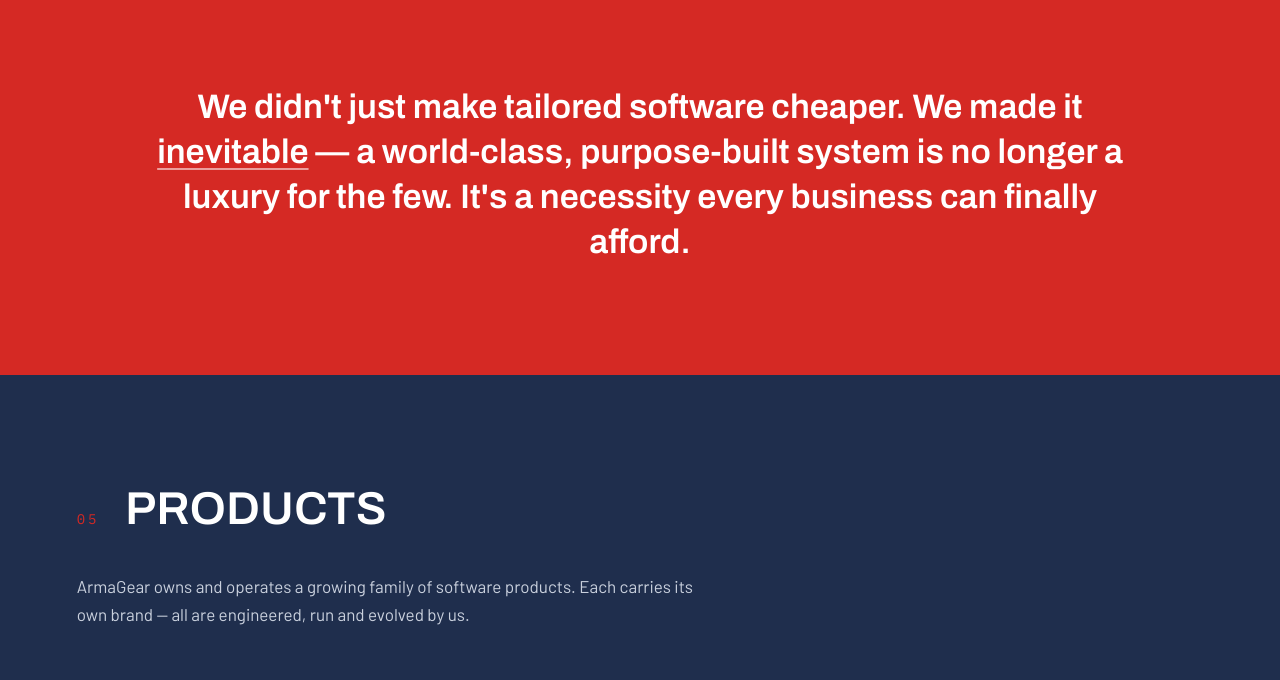
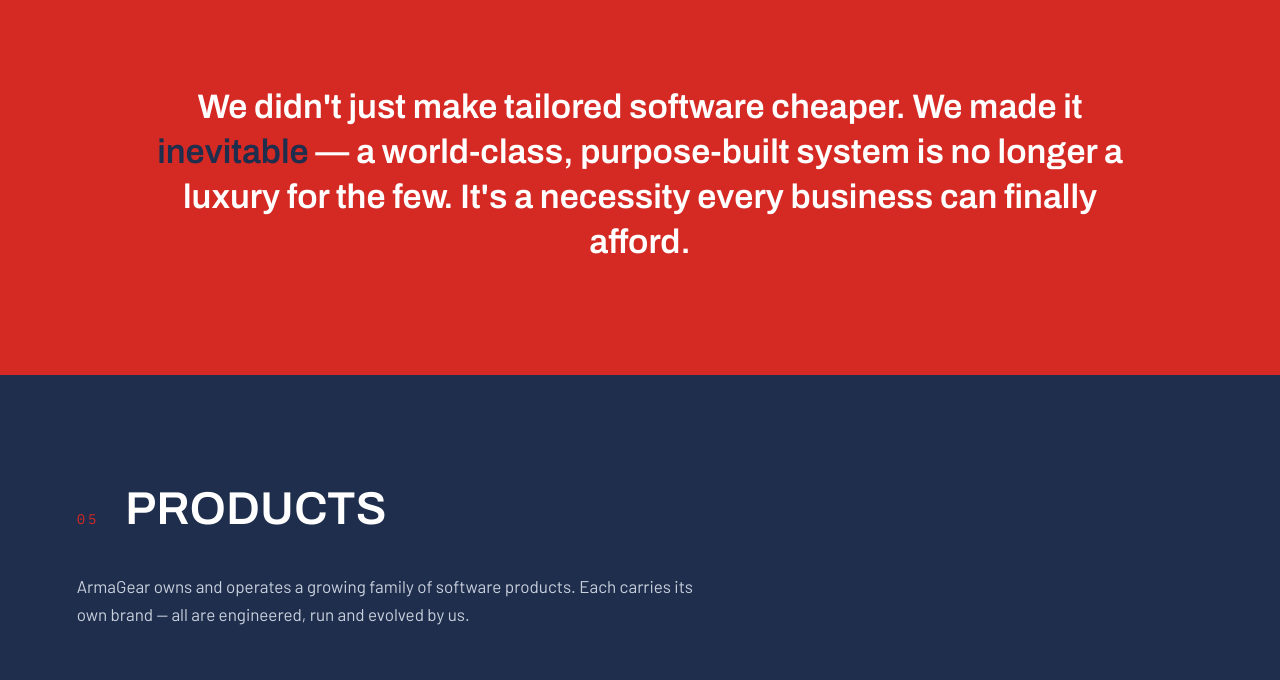
Before and after one commit to Arnikilia/armagear-website, a plain HTML site: page index.html in a window 1280 px wide. Shown: the part 6180-6860 px from the top of the page. Drawn offline with Linux system fonts and the light colour scheme; animation ran at ten frames a second.

Commit message:
Value band: 'inevitable' in brand navy instead of underline

```diff
--- a/index.html
+++ b/index.html
@@ -187,7 +187,7 @@ section{padding:110px var(--pad-x)}
 .vc-arrow{font-size:34px;color:var(--red);font-weight:700}
 .value-band{background:var(--red);padding:clamp(60px,9vw,110px) var(--pad-x)}
 .value-close{font-family:var(--display);font-weight:600;font-size:clamp(22px,2.7vw,34px);line-height:1.32;text-transform:none;max-width:1000px;margin:0 auto;letter-spacing:0;color:#fff;text-align:center}
-.value-close .accent{color:#fff;text-decoration:underline;text-decoration-thickness:2px;text-underline-offset:5px;text-decoration-color:rgba(255,255,255,.55)}
+.value-close .accent{color:var(--navy)}
 /* products */
 .products{background:var(--navy);color:#fff}
 .products .sec-title{color:#fff}
```
